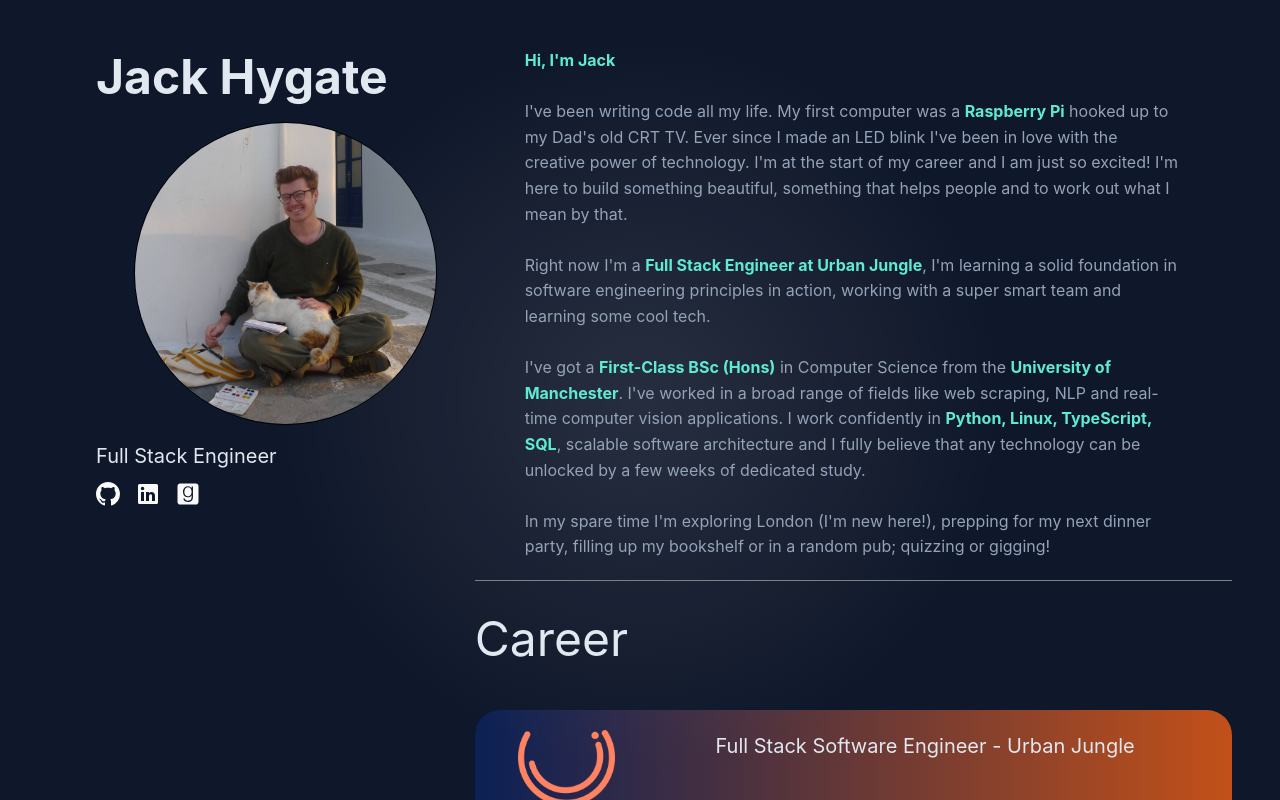
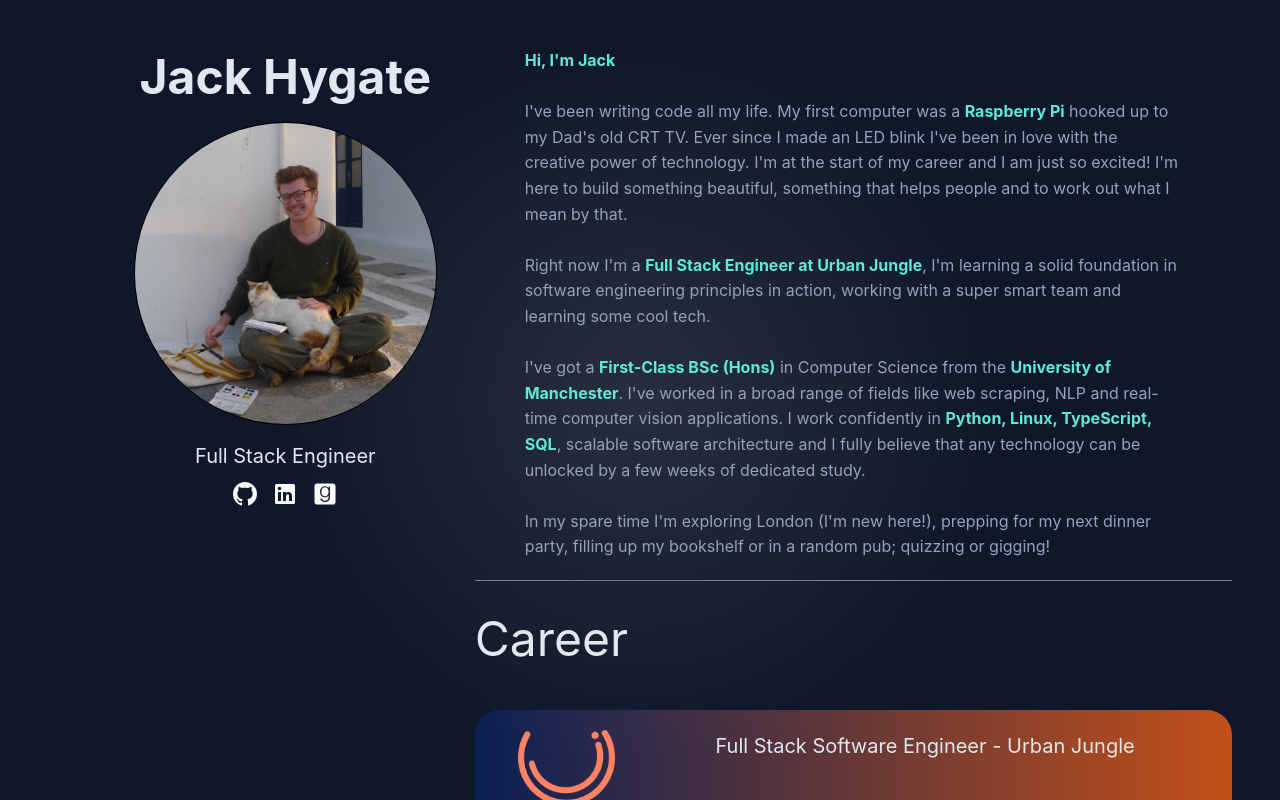
Before and after one commit to jhygate/jhygate.github.io, an Angular app: page / in a window 1280 px wide. Shown: the top 800 px of the page. Built offline with nearby package versions, Linux system fonts and the light colour scheme.

Commit message:
centre leftside

```diff
--- a/src/app/components/leftside/leftside.component.html
+++ b/src/app/components/leftside/leftside.component.html
@@ -1,12 +1,13 @@
-<h1 class="text-center text-3xl font-bold">Jack Hygate</h1>
+<div class="flex flex-col items-center">
+  <h1 class="text-3xl font-bold">Jack Hygate</h1>
 
   <img
     src="assets/images/JackFace.jpg"
     alt="Jack Hygate"
-  class="w-4/5 border border-black rounded-full object-cover mx-auto my-4"
+    class="w-4/5 border border-black rounded-full object-cover my-4"
   />
 
-<h2 class="text-center text-lg text-gray-600">Full Stack Engineer</h2>
+  <h2 class="text-lg text-gray-600">Full Stack Engineer</h2>
 
   <div class="link-box">
     <div class="icon">
@@ -65,3 +66,4 @@
       </a>
     </div>
   </div>
+</div>
```
Lines whose indentation alone changed are shown as unchanged.
